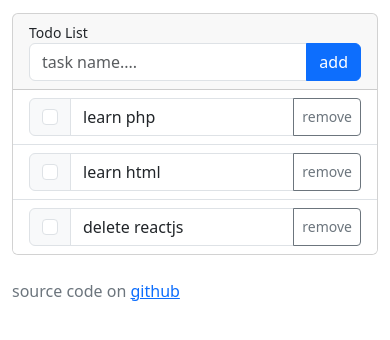
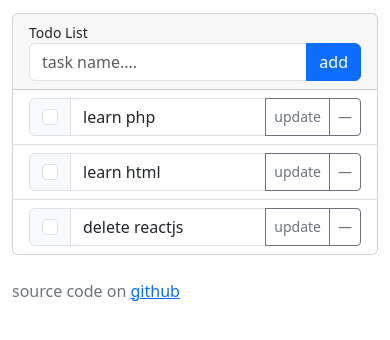
Before and after one commit to AucT/uajax, a plain HTML site: page demo/todo.html in a window 390 px wide. Shown: the part 174-514 px from the top of the page. Drawn offline with nearby package versions, Linux system fonts and the light colour scheme.

Commit message:
add update button for mobiles

```diff
--- a/demo/todo.html
+++ b/demo/todo.html
@@ -90,7 +90,8 @@
 
                             </div>
                             <input type="text" class="form-control" name="name" placeholder="task name...." aria-label="task name...." value="learn php" form="change1">
-                            <input class="btn btn-sm btn-outline-secondary" type="submit" value="remove" form="delete1">
+                            <input class="btn btn-sm btn-outline-secondary" type="submit" value="update" form="change1">
+                            <input class="btn btn-sm btn-outline-secondary" type="submit" value="—" form="delete1">
 
                         </div>
                         <form method="post" id="change1" action="https://uajaxdemo.auct.eu/todo/change" class="js-uajax-form">
@@ -111,7 +112,8 @@
                                 </form>
                             </div>
                             <input type="text" class="form-control" name="name" placeholder="task name...." aria-label="task name...." value="learn html" form="change2">
-                            <input class="btn btn-sm btn-outline-secondary" type="submit" value="remove" form="delete2">
+                            <input class="btn btn-sm btn-outline-secondary" type="submit" value="update" form="change2">
+                            <input class="btn btn-sm btn-outline-secondary" type="submit" value="—" form="delete2">
 
                         </div>
                         <form method="post" id="change2" action="https://uajaxdemo.auct.eu/todo/change" class="js-uajax-form">
@@ -132,7 +134,8 @@
                                 </form>
                             </div>
                             <input type="text" class="form-control" name="name" placeholder="task name...." aria-label="task name...." value="delete reactjs" form="change3">
-                            <input class="btn btn-sm btn-outline-secondary" type="submit" value="remove" form="delete3">
+                            <input class="btn btn-sm btn-outline-secondary" type="submit" value="update" form="change3">
+                            <input class="btn btn-sm btn-outline-secondary" type="submit" value="—" form="delete3">
 
                         </div>
                         <form method="post" id="change3" action="https://uajaxdemo.auct.eu/todo/change" class="js-uajax-form">
```
